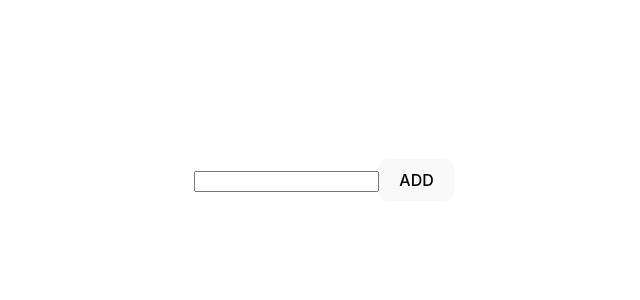
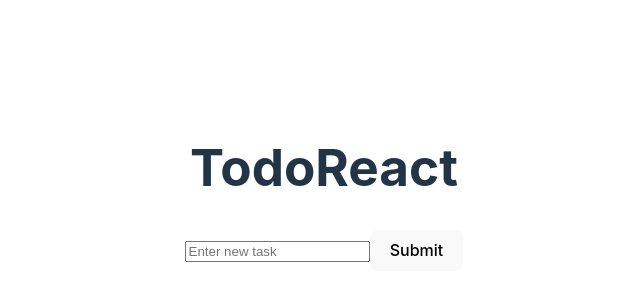
Before and after one commit to matesama/reacttodolist, a React (Vite) app: page / in a window 1280 px wide. Shown: the part 212-512 px from the top of the page, without its empty margins (316-956 px from the left). Built offline with nearby package versions, Linux system fonts and the light colour scheme.

Commit message:
basic input structure done

```diff
--- a/src/App.jsx
+++ b/src/App.jsx
@@ -1,25 +1,37 @@
-import { useState } from 'react'
-import reactLogo from './assets/react.svg'
-import viteLogo from '/vite.svg'
-import './App.css'
+import { useState } from 'react';
+import './App.css';
 
 function App() {
+  const [tasks, setTasks] = useState([]);
+  const [task, setTask] = useState("");
+
+  const handleSubmit = (e) => {
+    e.preventDefault();
+    setTasks([...tasks, task]);
+    setTask("");
+  };
 
   return (
-    <>
-      <div class="filter">
-			<form>
-				<input type="text" name="items"  id="txt"/>
-				<button type="submit">ADD</button>
-			</form>
-        </div>
+    <div className="Home">
+      <h1>TodoReact</h1>
 
-		<ul id="listItems">
+      <form onSubmit={handleSubmit}>
+        <input
+          type="text"
+          placeholder="Enter new task"
+          value={task}
+          onSubmit={(e) => setTask(e.target.value)}
+        />
+        <button type="submit">Submit</button>
+      </form>
 
-    </ul>
-
-    </>
-  )
+      <div className="list">
+        {tasks.map((taskItem, index) => (
+          <div key={index}>{taskItem}</div>
+        ))}
+      </div>
+    </div>
+  );
 }
 
-export default App
+export default App;
```
Also changed, not shown: src/components/Input.jsx (added, +25 -0 lines).
